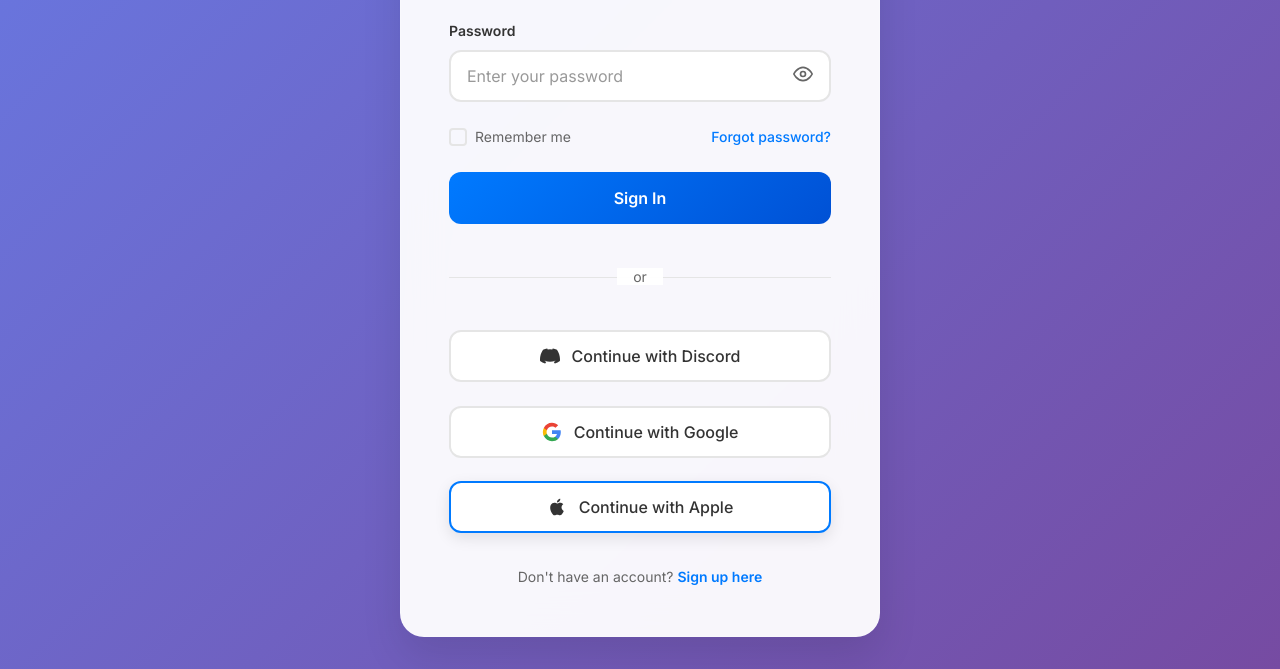
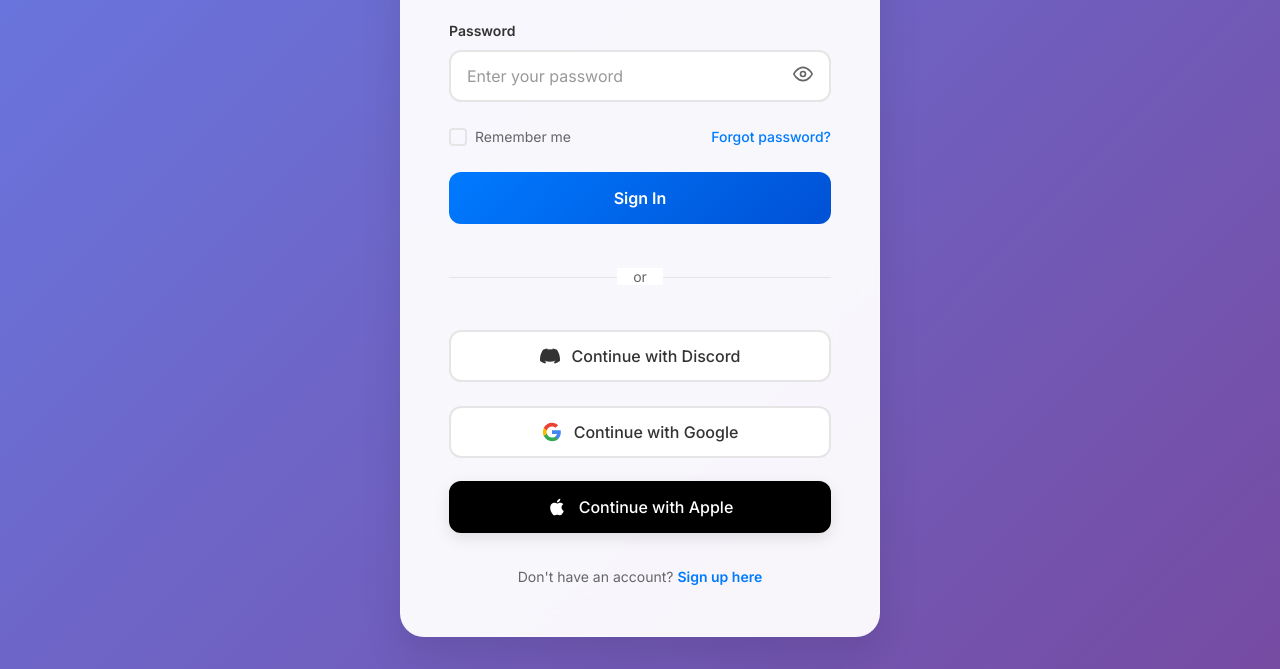
Before and after one commit to devvnr6/bluelock, a plain HTML site: page auth/index.html in a window 1280 px wide. In both pictures the pointer is over the button "Continue with Apple". Shown: the part 452-1121 px from the top of the page. Drawn offline with Linux system fonts and the light colour scheme.

Commit message:
Update auth.css

```diff
--- a/auth/auth.css
+++ b/auth/auth.css
@@ -402,6 +402,16 @@ body {
   border-color: #dadce0;
 }
 
+.apple-btn {
+  color: #000;
+}
+
+.apple-btn:hover {
+  background: #000;
+  color: white;
+  border-color: #000;
+}
+
 /* Auth Divider */
 .auth-divider {
   position: relative;
```
